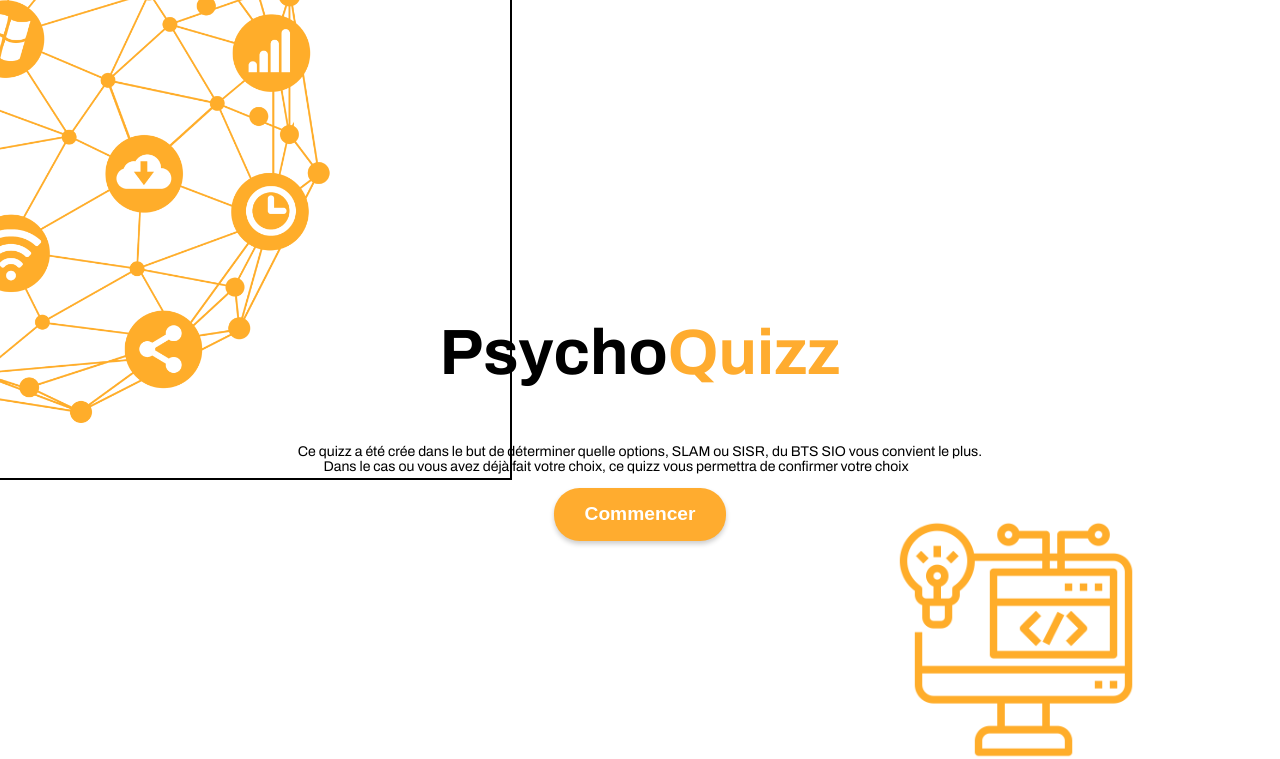
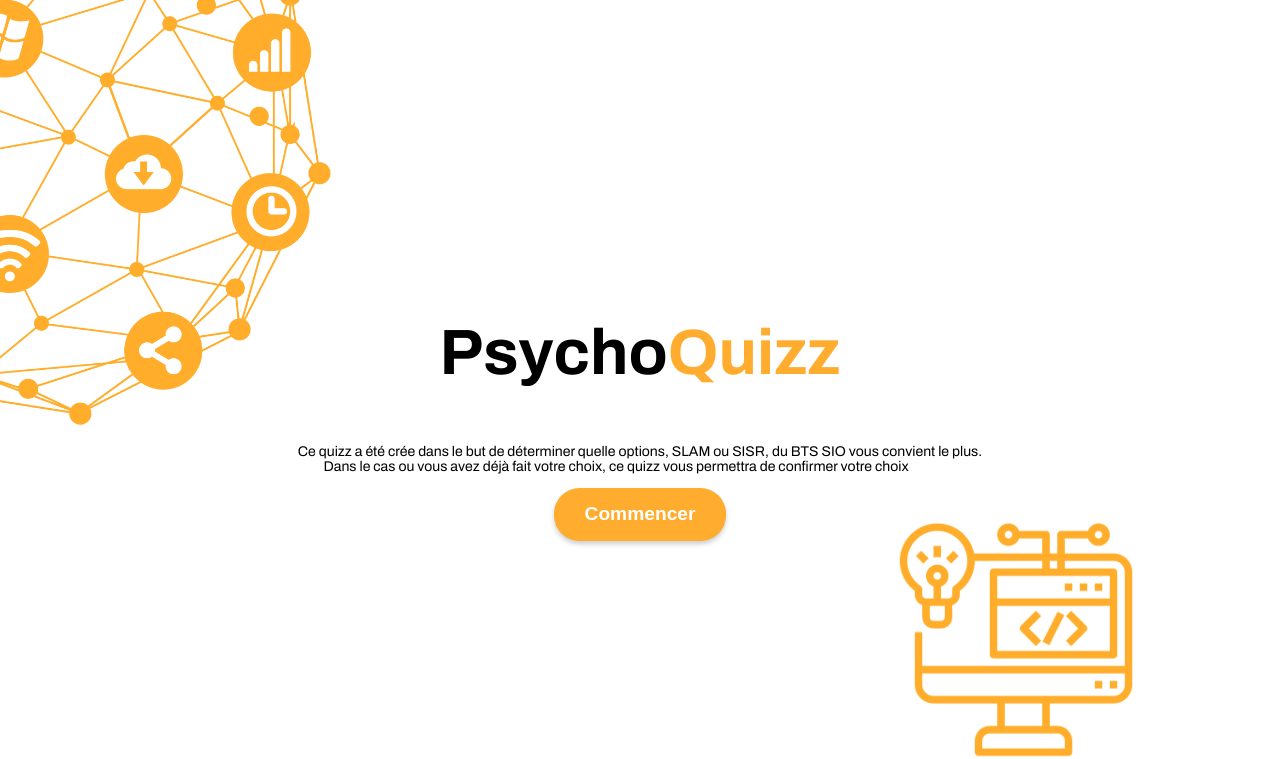
Before and after one commit to PierreThio/AP-RISSER, a PHP site: page / in a window 1280 px wide. Shown: the top 759 px of the page. Run offline with PHP 8.4, Linux system fonts and the light colour scheme; style sheets or scripts are compiled from the project's sources; some libraries are stand-ins or nearby versions.

Commit message:
Résolution problémé padding noir

```diff
--- a/assets/css/form.scss
+++ b/assets/css/form.scss
@@ -42,7 +42,6 @@ body {
   bottom: 40%;
   right: 60%;
   box-sizing: border-box;
-  border: 2px solid black;
 
 }
 
```
